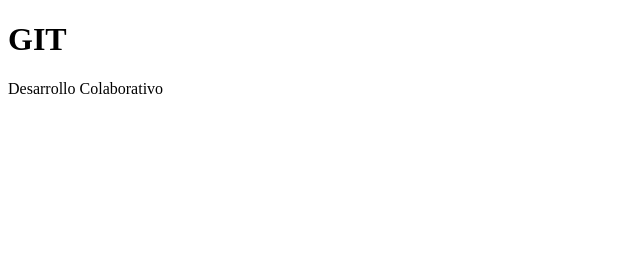
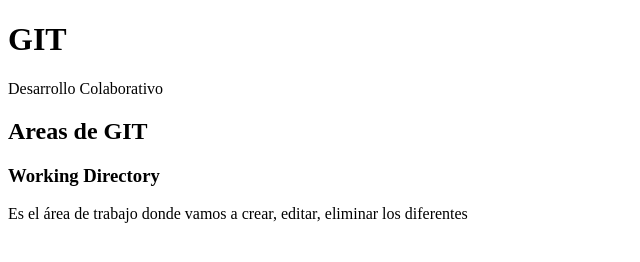
Before and after one commit to alejandrorol/Curso_Git, a plain HTML site: page index.html in a window 1280 px wide. Shown: the whole page, without its empty margins (0-640 px from the left). Drawn offline with Linux system fonts and the light colour scheme.

Commit message:
Areas GIT:Working Directory

```diff
--- a/index.html
+++ b/index.html
@@ -16,6 +16,20 @@
         <p>Desarrollo Colaborativo</p>
 
     </header>
+    <section>
+        <h2>Areas de GIT</h2>
+        <article>
+            <h3>Working Directory</h3>
+            <p>
+                Es el área de trabajo donde vamos a crear, editar, eliminar los diferentes
+
+            </p>
+
+
+
+        </article>
+
+    </section>
 
 
 </body>
```
Also changed, not shown: 1 other file.
